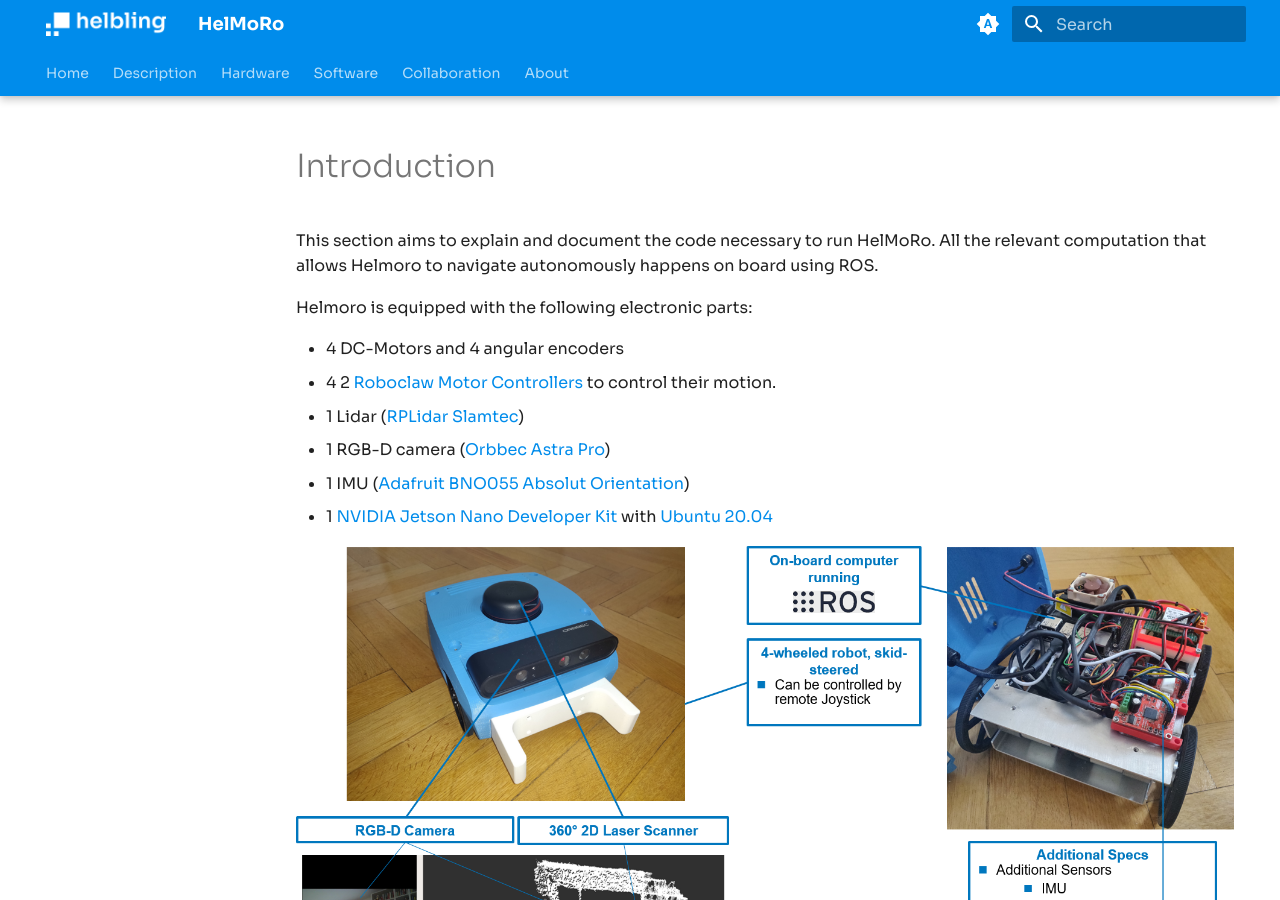
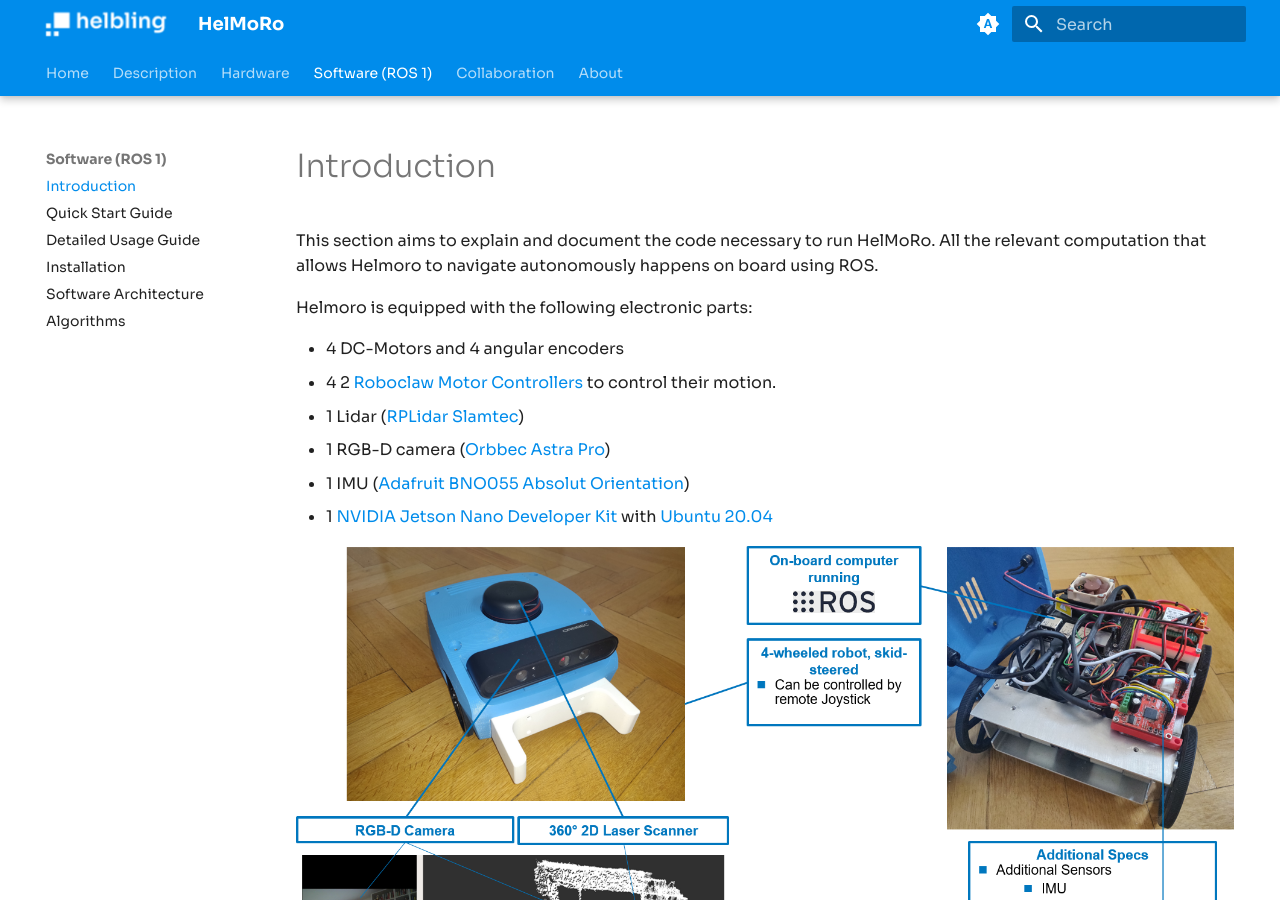
Before and after one commit to Helbling-Technik/HelMoRo, an MkDocs documentation site: the page built from docs/software_ros1/01_software_introduction.md, in a window 1280 px wide and 900 px high. Built offline with MkDocs 1.6.1 and Material for MkDocs 9.7.7, drawn with Linux system fonts in a browser that asks for light colours.

Commit message:
Moved old software documentation to a seperate folder

```diff
--- a/mkdocs.yml
+++ b/mkdocs.yml
@@ -14,13 +14,14 @@ nav:
         - CAD: hardware/cad.md
         - Electronic System Architecture: hardware/electronic_system_architecture.md
         - Assembly Instructions: hardware/assembly_instructions.md
-    - Software:
-        # - Introduction: software/01_software_introduction.md
-        - Quick Start Guide:  software/02_quick_start_guide.md
-        - Detailed Usage Guide:  software/03_detailed_guide.md
-        - Installation: software/04_installation_guide.md
-        - Software Architecture: software/05_software_architecture.md
-        - Algorithms: software/06_algorithms.md
+    - Software (ROS 1):
+        - Introduction: software_ros1/01_software_introduction.md
+        - Quick Start Guide:  software_ros1/02_quick_start_guide.md
+        - Detailed Usage Guide:  software_ros1/03_detailed_guide.md
+        - Installation: software_ros1/04_installation_guide.md
+        - Software Architecture: software_ros1/05_software_architecture.md
+        - Algorithms: software_ros1/06_algorithms.md
+
     - Collaboration: collaboration.md
     - About: about/about.md
 
```
Also changed, not shown: docs/software_ros1/01_software_introduction.md (renamed from docs/software/01_software_introduction.md), docs/software_ros1/02_quick_start_guide.md (renamed from docs/software/02_quick_start_guide.md), docs/software_ros1/03_detailed_guide.md (renamed from docs/software/03_detailed_guide.md), docs/software_ros1/04_installation_guide.md (renamed from docs/software/04_installation_guide.md), docs/software_ros1/05_software_architecture.md (renamed from docs/software/05_software_architecture.md), docs/software_ros1/06_algorithms.md (renamed from docs/software/06_algorithms.md), docs/software_ros1/pictures/Rviz-Buttons.png (renamed from docs/software/pictures/Rviz-Buttons.png), docs/software_ros1/pictures/explore_lite_dependencies.png (renamed from docs/software/pictures/explore_lite_dependencies.png), docs/software_ros1/pictures/helmoro_intro.png (renamed from docs/software/pictures/helmoro_intro.png), docs/software_ros1/pictures/joystick_mapping.png (renamed from docs/software/pictures/joystick_mapping.png), docs/software_ros1/pictures/navstack_flowchart.png (renamed from docs/software/pictures/navstack_flowchart.png), docs/software_ros1/pictures/ros_architecture_gaz.png (renamed from docs/software/pictures/ros_architecture_gaz.png), docs/software_ros1/pictures/ros_architecture_realrobot.png (renamed from docs/software/pictures/ros_architecture_realrobot.png), docs/software_ros1/pictures/ros_architecture_realrobot.xml (renamed from docs/software/pictures/ros_architecture_realrobot.xml), 1 more files, 1 other file.
